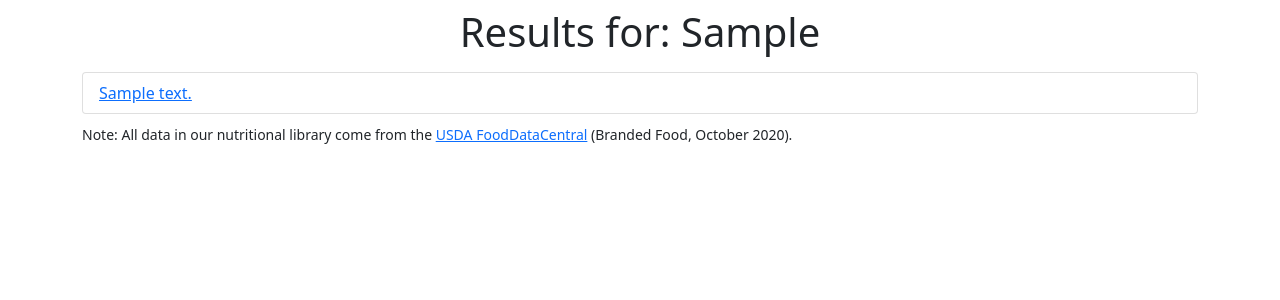
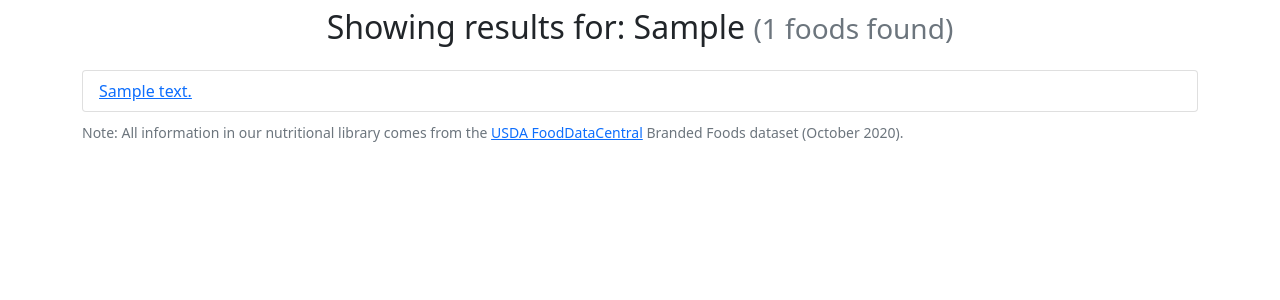
Before and after one commit to pragnya17/HoosHealthTracker, a Flask app: template templates/search_result.html in a window 1280 px wide. Shown: the part 95-395 px from the top of the page. Run offline with Flask 2, Linux system fonts and the light colour scheme; the template is opened without the code that fills it: most values are stand-ins (such as "Sample title", 1, 10 or a date in 2020).

Commit message:
Bootstrap changes

```diff
--- a/templates/food_nutrition.html
+++ b/templates/food_nutrition.html
@@ -36,7 +36,7 @@
     </table>
     </div>
 
-    <small>Note: All data in our nutritional library come from the <a target="_new" href="https://fdc.nal.usda.gov/download-datasets.html"> USDA FoodDataCentral</a> (Branded Food, October 2020).
+    <small class="text-muted">Note: All information in our nutritional library come from the <a target="_new" href="https://fdc.nal.usda.gov/download-datasets.html"> USDA FoodDataCentral</a> Branded Food dataset (October 2020).
      % Daily values based on USDA's guidelines for a 2000 calorie diet. Recommended percentages may vary per individual.
     </small>
 </div>
--- a/templates/food_search.html
+++ b/templates/food_search.html
@@ -1,7 +1,7 @@
 {% extends "index.html" %}
 
 {% block content %}
-<div class="container-lg w-50" style="height: 80vh;">
+<div class="container-lg w-50" style="height: 70vh;">
     <div class="h-100 d-flex flex-column justify-content-center align-items-center">
         <h3 class="text-center">Search foods in our nutritional library:</h3>
         <form action="/search_result" class="input-group" method="post">
--- a/templates/search_result.html
+++ b/templates/search_result.html
@@ -1,19 +1,26 @@
 {% extends "index.html" %}
 
 {% block content %}
-<h1 class="text-center p-2">Results for: {{ food_to_search }} </h1>
+<h2 class="text-center p-2">
+    Showing results for: {{ food_to_search }}
+    <small class="text-muted">
+        ({{ food_results|length }} foods found)
+    </small>
+</h2>
+
 <div class="container-lg">
+    <p></p>
     <ul class="list-group">
     {% for food in food_results %}
 
-    <li class="list-group-item"><a href="/nutrition_info/ {{ food['fdc_id'] }}">{{ food['description'] }}</a></li>
+    <li class="list-group-item"><a href="/nutrition_info/{{ food['fdc_id'] }}">{{ food['description'] }}</a></li>
 
     {% endfor %}
     </ul>
 
     <div class="mt-2">
-        <small>
-            Note: All data in our nutritional library come from the <a target="_new" href="https://fdc.nal.usda.gov/download-datasets.html"> USDA FoodDataCentral</a> (Branded Food, October 2020).
+        <small class="text-muted">
+            Note: All information in our nutritional library comes from the <a target="_new" href="https://fdc.nal.usda.gov/download-datasets.html"> USDA FoodDataCentral</a> Branded Foods dataset (October 2020).
         </small>
     </div>
 </div>
```
